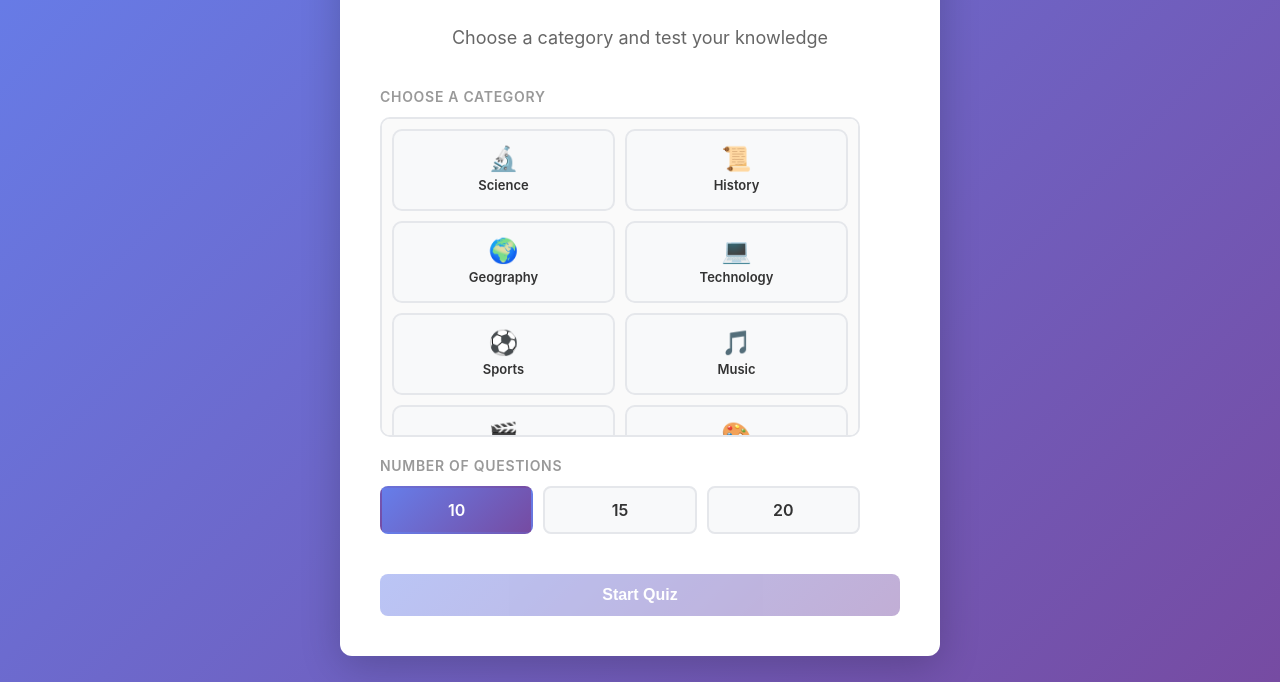
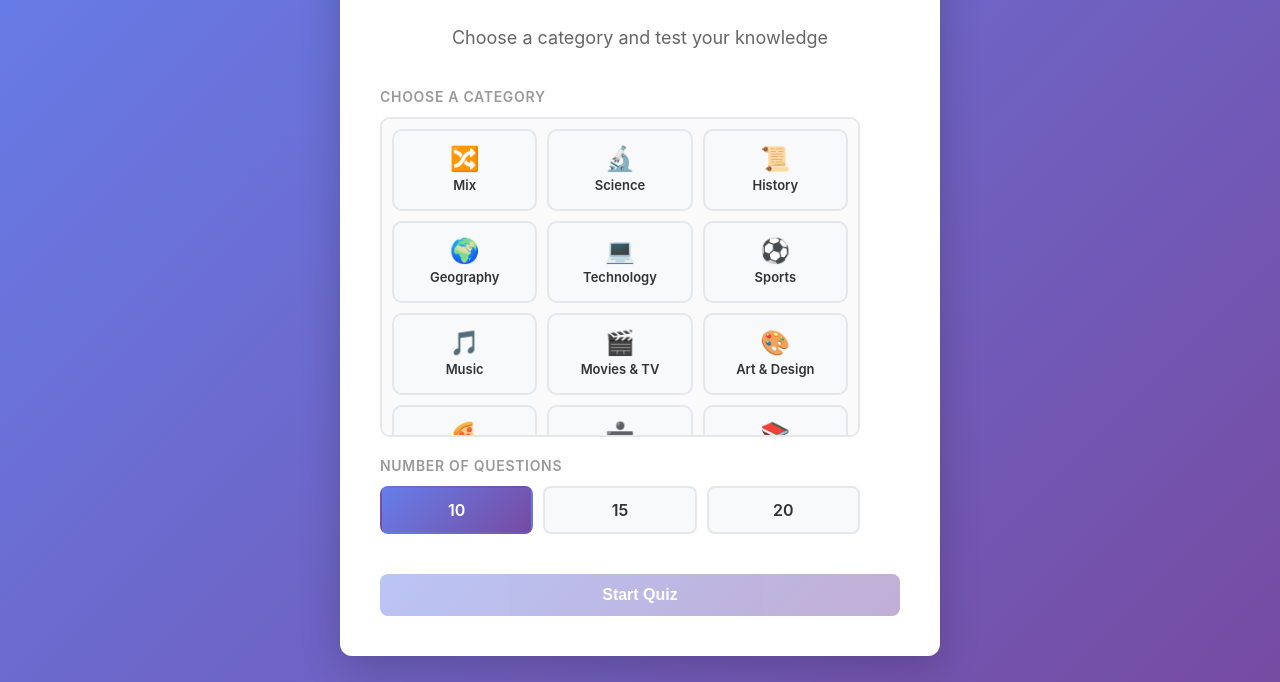
Before and after one commit to comedycoal/homework-claude-quizify, a plain HTML site: page index.html in a window 1280 px wide. Shown: the part 118-800 px from the top of the page. Drawn offline with Linux system fonts and the light colour scheme.

Commit message:
category update

```diff
--- a/script.js
+++ b/script.js
@@ -54,6 +54,24 @@ async function initializeCategories() {
 
 function renderCategories() {
   categoryList.innerHTML = '';
+
+  // Add Mix button
+  const mixButton = document.createElement('button');
+  mixButton.className = 'category-card';
+  mixButton.dataset.category = 'Mix';
+  mixButton.innerHTML = `
+    <span class="category-icon">🔀</span>
+    <span class="category-name">Mix</span>
+  `;
+  mixButton.addEventListener('click', () => {
+    document.querySelectorAll('.category-card').forEach(c => c.classList.remove('selected'));
+    mixButton.classList.add('selected');
+    game.selectedCategory = 'Mix';
+    startButton.disabled = false;
+  });
+  categoryList.appendChild(mixButton);
+
+  // Add category buttons
   game.categories.forEach(category => {
     const button = document.createElement('button');
     button.className = 'category-card';
--- a/styles.css
+++ b/styles.css
@@ -516,7 +516,7 @@ body {
 
 .category-list {
   display: grid;
-  grid-template-columns: repeat(2, 1fr);
+  grid-template-columns: repeat(3, 1fr);
   gap: 10px;
 }
 
```
Also changed, not shown: .claude/settings.json.
